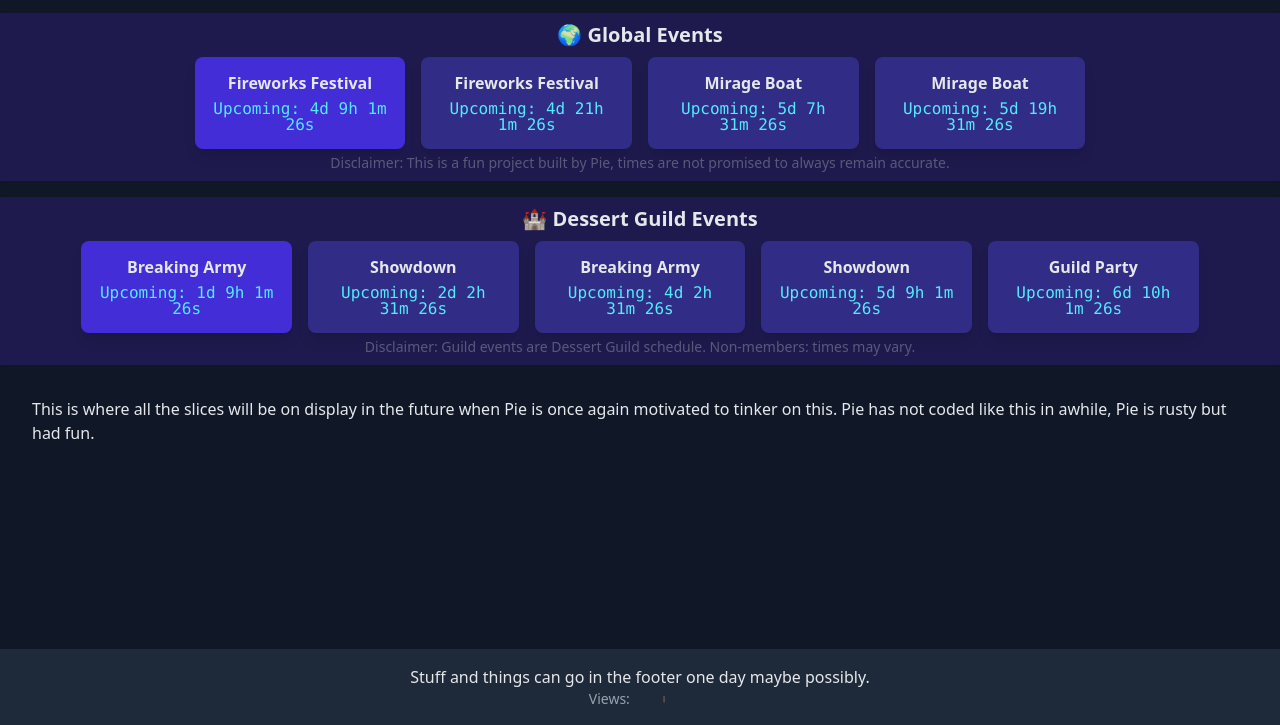
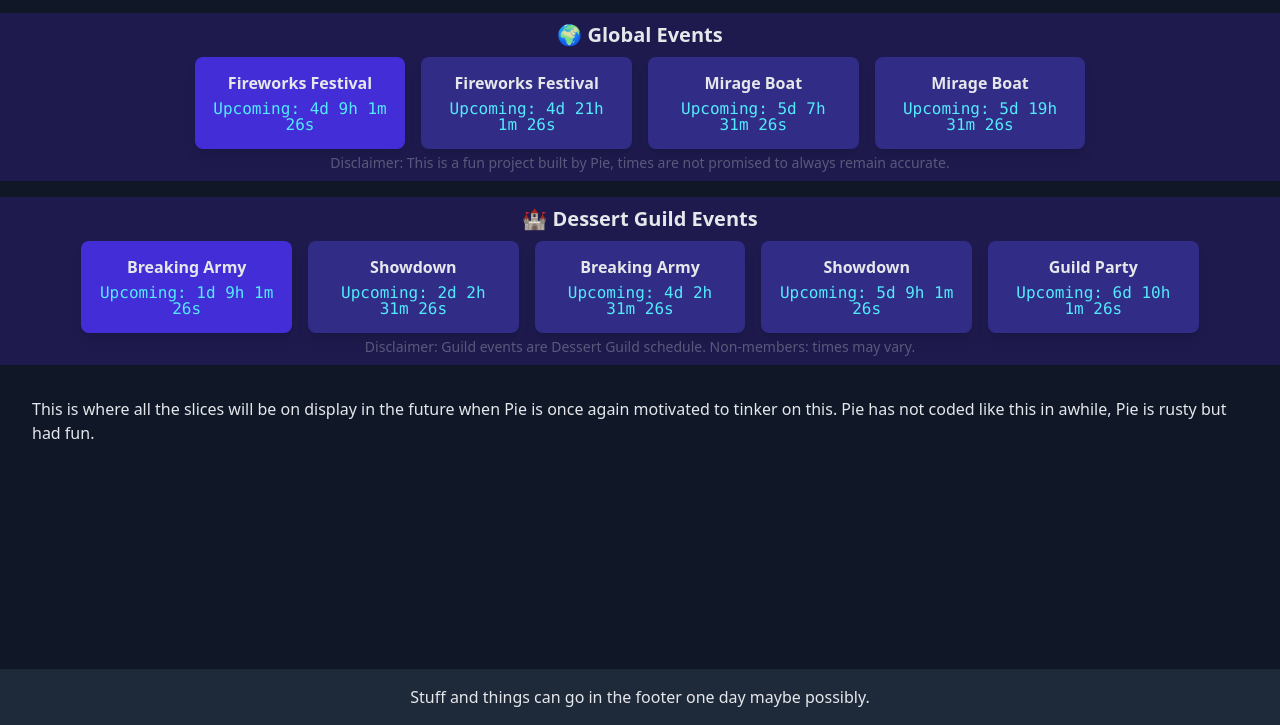
Before and after one commit to ftwpie/ftwpie.github.io, a plain HTML site: page index.html in a window 1280 px wide. Shown: the part 75-800 px from the top of the page. Drawn offline with Linux system fonts and the light colour scheme.

Commit message:
not sure why residue remaining

```diff
--- a/index.html
+++ b/index.html
@@ -60,19 +60,6 @@
 
   <footer class="w-full bg-gray-800 py-4 text-center flex flex-col">
     <p>Stuff and things can go in the footer one day maybe possibly.</p>
-    <span>
-      <div class="flex items-center justify-center gap-2 text-sm text-gray-400">
-  <span>Views:</span>
-  <div class="h-20 w-20">
-    <img
-    src="https://pie.goatcounter.com/counter//.svg"
-    alt="Views"
-    class="h-4"
-    style="clip-path: inset(33% 46% 33% 46%); filter: invert(1);">
-  </div>
-
-</div>
-    </span>
   </footer>
 
   <script src="./js/calendar.js"></script>
```
